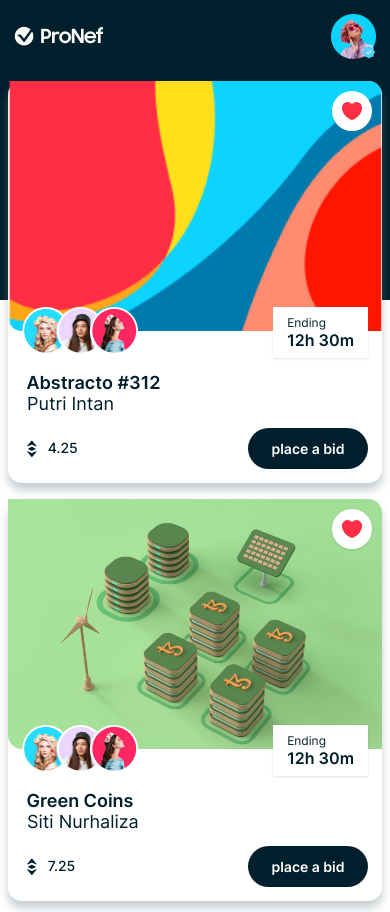
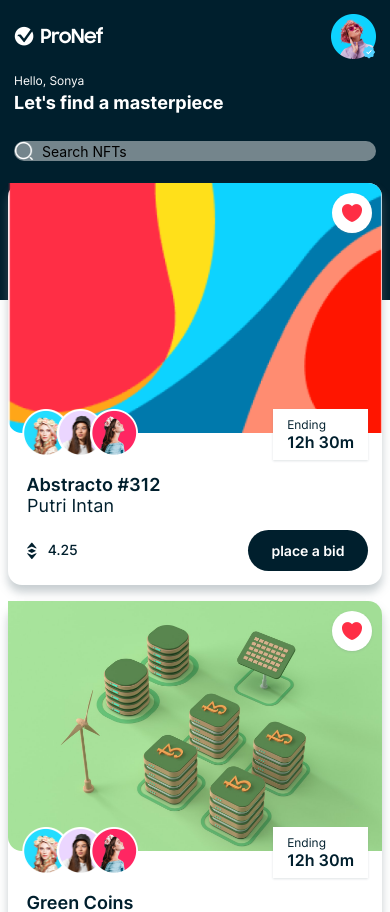
Before and after one commit to Tduncan14/reactnativenft, a React Native app: screen /Home in a window 390 px wide. Shown: the top 912 px of the page. Built offline with nearby package versions, Linux system fonts and the light colour scheme.

Commit message:
keep moving forward

```diff
--- a/components/HomeHeader.js
+++ b/components/HomeHeader.js
@@ -5,7 +5,7 @@ import { COLORS,FONTS,SIZES,assets } from '../constants';
 
 
 
-const HomeHeader = () => {
+const HomeHeader = ({onSearch}) => {
 
 
   return(
@@ -46,6 +46,40 @@ const HomeHeader = () => {
             </View>
 
           </View>
+
+
+          <View style={{marginVertical:SIZES.font}}>
+            <Text style={{fontFamily:FONTS.regular, fontSize:SIZES.small, color:COLORS.white}}>
+              Hello, Sonya
+            </Text>
+
+            <Text style={{fontFamily:FONTS.bold, fontSize:SIZES.large,color:COLORS.white, marginTop:SIZES.base / 2}}>
+
+               Let's find a masterpiece
+
+            </Text>
+
+          </View>
+
+          <View style={{marginTop:SIZES.font}}>
+             <View style={{
+               width:'100%',
+               borderRadius:SIZES.font,
+               backgroundColor:COLORS.gray,
+               flexDirection:'row',
+               alignItems:'center'
+             }}>
+                <Image source={assets.search} resizeMode='contain' style={{width:20, height:20, marginRight: SIZES.base}}/>
+
+                <TextInput
+                  placeholder='Search NFTs'
+                  style={{flex:1}}
+                  onChangeText={onSearch}
+
+
+                />
+             </View>
+          </View>
       </View>
   )
 
--- a/screens/Details.js
+++ b/screens/Details.js
@@ -1,5 +1,7 @@
 import React from 'react'
-import {Text} from 'react-native'
+import {Text,View,SafeAreaView,Image, StatusBar,FlatList} from 'react-native';
+import {COLORS,SIZES,SHADOWS,FONTS,assets} from '../constants'
+import {CircleButton,RectButton,SubInfo,FocusedStatusBar,DetailsDesc,DetailsBid} from '../components'
 
 const Details = () => {
   return (
```
Also changed, not shown: components/DetailsBid.js (added, +22 -0 lines), components/DetailsDesc.js (added, +17 -0 lines).
